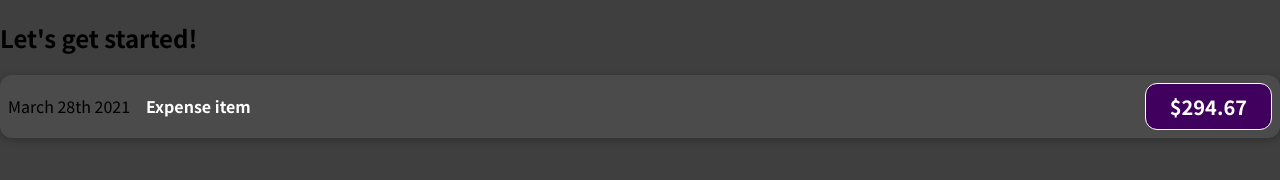
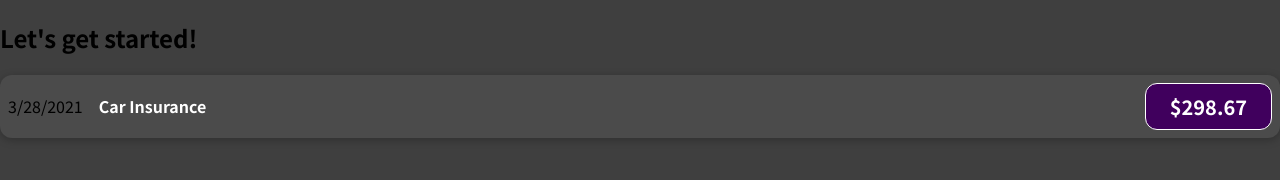
Before and after one commit to shashankdkte/ac-react, a JavaScript app in the folder react-basics/expense-tracker/: page / in a window 1280 px wide. Shown: the top 180 px of the page. Built offline with nearby package versions, Linux system fonts and the light colour scheme.

Commit message:
Outputting Dynamic Data and Working with Expressions in JSX

```diff
--- a/react-basics/expense-tracker/src/components/ExpenseItem.js
+++ b/react-basics/expense-tracker/src/components/ExpenseItem.js
@@ -1,11 +1,14 @@
 import "./ExpenseItem.css"
 
 function ExpenseItem() {
+  const expenseDate = new Date(2021, 2, 28);
+  const expenseTitle = "Car Insurance";
+  const expenseAmount = 298.67;
   return (
     <div className="expense-item">
-      <div >March 28th 2021</div>
-      <h2 className="expense-item__description">Expense item</h2>
-      <div className="expense-item__price">$294.67</div>
+      <div >{expenseDate.toLocaleDateString()}</div>
+      <h2 className="expense-item__description">{expenseTitle}</h2>
+      <div className="expense-item__price">${expenseAmount}</div>
     </div>
   )
 }
```
